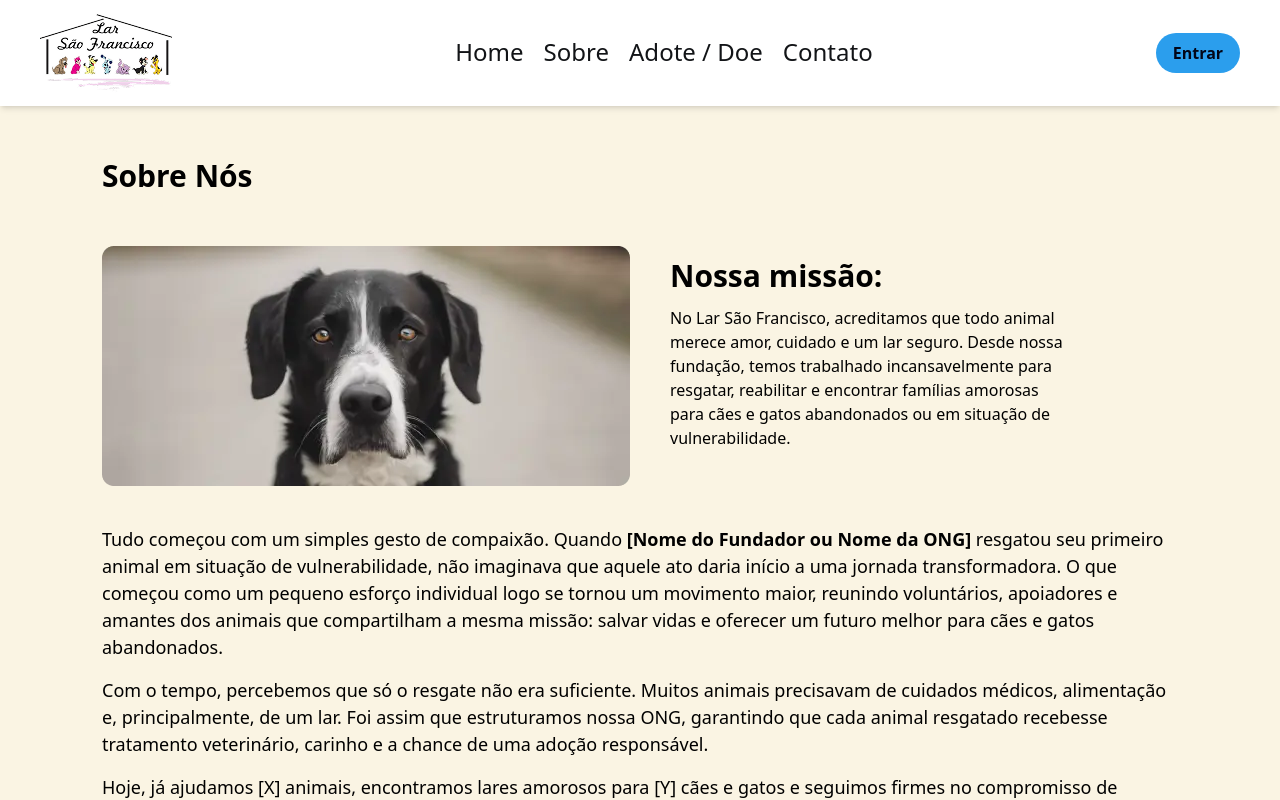
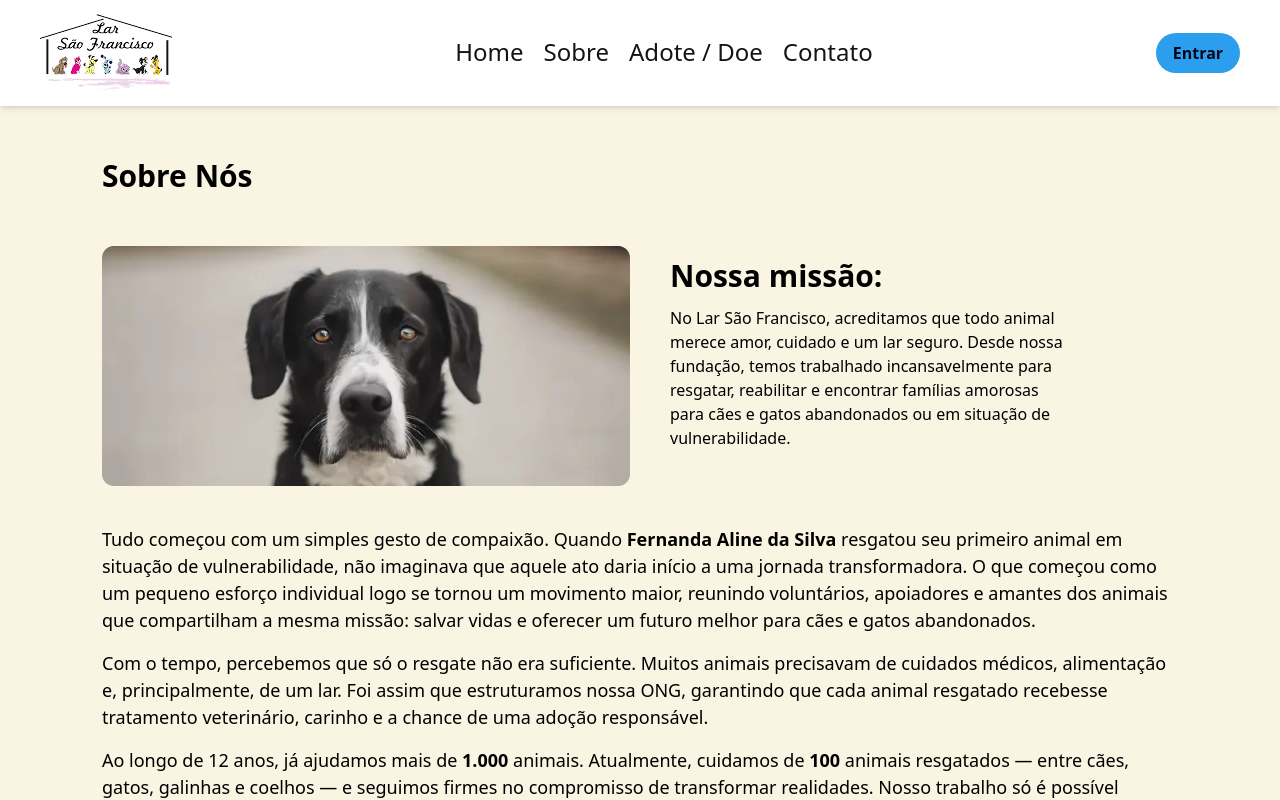
Before and after one commit to gutottx/lar-sao-francisco, a React (Vite) app: page /sobre in a window 1280 px wide. Shown: the top 800 px of the page. Built offline with nearby package versions, Linux system fonts and the light colour scheme.

Commit message:
feat(about): added ong numbers

```diff
--- a/src/pages/AboutPage/index.tsx
+++ b/src/pages/AboutPage/index.tsx
@@ -17,9 +17,9 @@ export function AboutPage() {
             </div>
 
           <div className="flex flex-col justify-center  gap-4 text-[18px] max-w-[1076px]">
-            <p>Tudo começou com um simples gesto de compaixão. Quando <span className="inline font-bold">[Nome do Fundador ou Nome da ONG]</span> resgatou seu primeiro animal em situação de vulnerabilidade, não imaginava que aquele ato daria início a uma jornada transformadora. O que começou como um pequeno esforço individual logo se tornou um movimento maior, reunindo voluntários, apoiadores e amantes dos animais que compartilham a mesma missão: salvar vidas e oferecer um futuro melhor para cães e gatos abandonados.</p>
+            <p>Tudo começou com um simples gesto de compaixão. Quando <span className="inline font-bold">Fernanda Aline da Silva</span> resgatou seu primeiro animal em situação de vulnerabilidade, não imaginava que aquele ato daria início a uma jornada transformadora. O que começou como um pequeno esforço individual logo se tornou um movimento maior, reunindo voluntários, apoiadores e amantes dos animais que compartilham a mesma missão: salvar vidas e oferecer um futuro melhor para cães e gatos abandonados.</p>
             <p>Com o tempo, percebemos que só o resgate não era suficiente. Muitos animais precisavam de cuidados médicos, alimentação e, principalmente, de um lar. Foi assim que estruturamos nossa ONG, garantindo que cada animal resgatado recebesse tratamento veterinário, carinho e a chance de uma adoção responsável.</p>
-            <p>Hoje, já ajudamos [X] animais, encontramos lares amorosos para [Y] cães e gatos e seguimos firmes no compromisso de transformar realidades. Nosso trabalho só é possível graças a pessoas incríveis como você, que acreditam na causa e fazem parte dessa mudança.</p>
+            <p>Ao longo de 12 anos, já ajudamos mais de <span className="font-bold">1.000</span> animais. Atualmente, cuidamos de <span className="font-bold">100</span> animais resgatados — entre cães, gatos, galinhas e coelhos — e seguimos firmes no compromisso de transformar realidades. Nosso trabalho só é possível graças a pessoas incríveis como você, que acreditam na causa e fazem parte dessa mudança.</p>
             <p>Seja adotando, doando ou voluntariando, você também pode fazer parte dessa história. Vamos juntos?</p>
           </div>
 
--- a/src/pages/DonationPage/index.tsx
+++ b/src/pages/DonationPage/index.tsx
@@ -223,7 +223,7 @@ export function DonationPage() {
               className="hover:text-gray-700 cursor-pointer"
               onClick={handleCloseModal}
             />
-            <img src="/qrcode.png" alt="qrcode" />
+            <img src="/qrcode.jpg" alt="qrcode" />
 
             <div className="flex flex-col items-center">
               <p className="text-center">1. Escaneie o QR Code com o app do seu banco ou copie a chave PIX</p>
--- a/vite.config.ts
+++ b/vite.config.ts
@@ -1,9 +1,9 @@
-import path from "path";
-import { defineConfig } from "vite";
-import react from "@vitejs/plugin-react";
-import tailwindcss from "@tailwindcss/vite";
+import path from "path"
+import { defineConfig } from 'vite'
+import react from '@vitejs/plugin-react'
+import tailwindcss from '@tailwindcss/vite'
 
-// https://vitejs.dev/config/
+// https://vite.dev/config/
 export default defineConfig({
   plugins: [
     react(),
@@ -14,8 +14,4 @@ export default defineConfig({
       "@": path.resolve(__dirname, "./src"),
     },
   },
-  build: {
-    outDir: "dist",
-    emptyOutDir: true,
-  },
-});
+})
```
Also changed, not shown: public/qrcode.jpg (added), public/qrcode.png (deleted), vercel.json (deleted).
